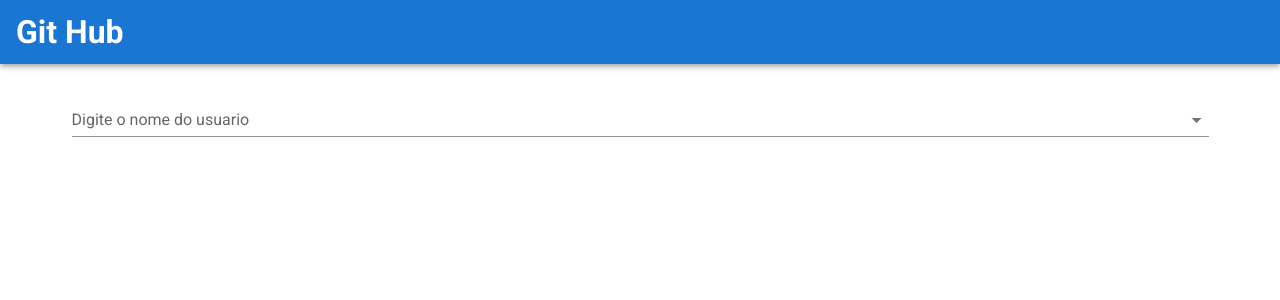
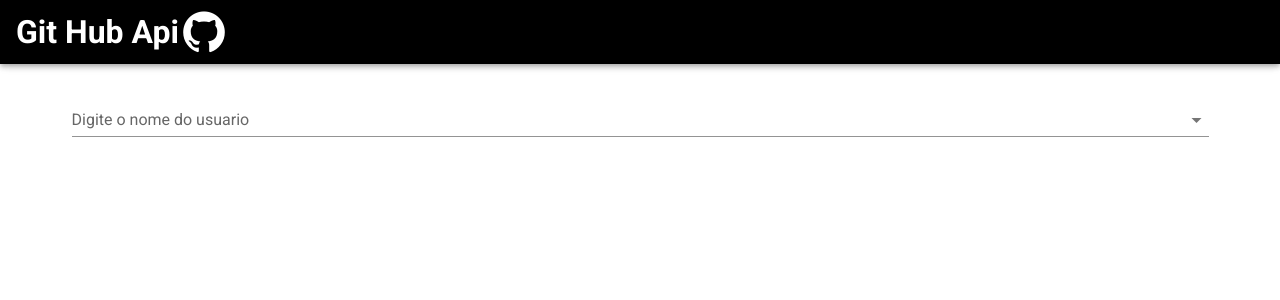
Before and after one commit to ElielClementino/Github_Vuewer, a Vue app: page / in a window 1280 px wide. Shown: the top 300 px of the page. Built offline with nearby package versions, Linux system fonts and the light colour scheme.

Commit message:
add github icon and color on nav

```diff
--- a/src/App.vue
+++ b/src/App.vue
@@ -2,11 +2,12 @@
   <v-app>
         <v-app-bar
       app
-      color="primary"
+      color="black"
       dark
     >
       <div class="d-flex align-center">
-        <h1>Git Hub</h1>
+        <h1>Git Hub Api</h1>
+        <v-icon size=50>mdi-github</v-icon>
       </div>
 
       <v-spacer></v-spacer>
```
